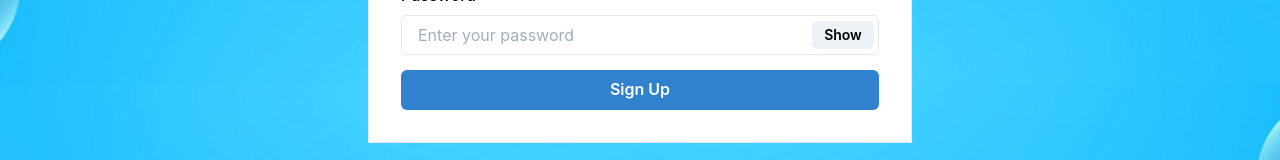
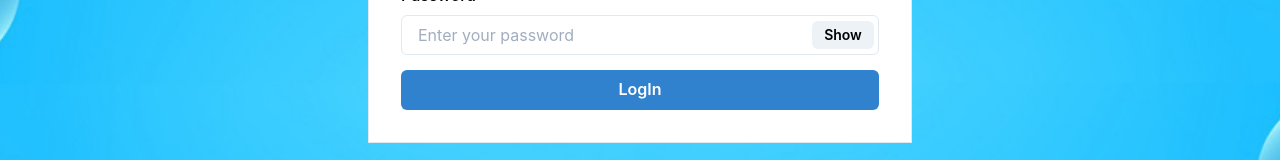
Before and after one commit to kuchiPie/Scholar-Chat-1, a React (Create React App) app in the folder frontend/: page / in a window 1280 px wide. Shown: the part 318-478 px from the top of the page. Built offline with nearby package versions, Linux system fonts and the light colour scheme.

Commit message:
button label changed

```diff
--- a/frontend/src/components/Authentication/Login.js
+++ b/frontend/src/components/Authentication/Login.js
@@ -81,7 +81,7 @@ const Login = () => {
              </InputGroup>
          </FormControl>
 
-         <Button colorScheme={'blue'} width='100%' style={{marginTop:15}} onClick={submitHandler} isLoading={loading}>Sign Up</Button>
+         <Button colorScheme={'blue'} width='100%' style={{marginTop:15}} onClick={submitHandler} isLoading={loading}>LogIn</Button>
 
      </VStack>
    )
--- a/frontend/src/components/Authentication/Signup.js
+++ b/frontend/src/components/Authentication/Signup.js
@@ -154,7 +154,7 @@ const Signup = () => {
             <Input type={'file'} p={1.5} accept='image/*' onChange={(event)=>postDetails(event.target.files[0])}></Input>
         </FormControl>
 
-        <Button colorScheme={'blue'} width='100%' style={{marginTop:15}} onClick={submitHandler} isLoading={loading}>Sign Up</Button>
+        <Button colorScheme={'blue'} width='100%' style={{marginTop:15}} onClick={submitHandler} isLoading={loading}>Register</Button>
 
     </VStack>
   )
```
